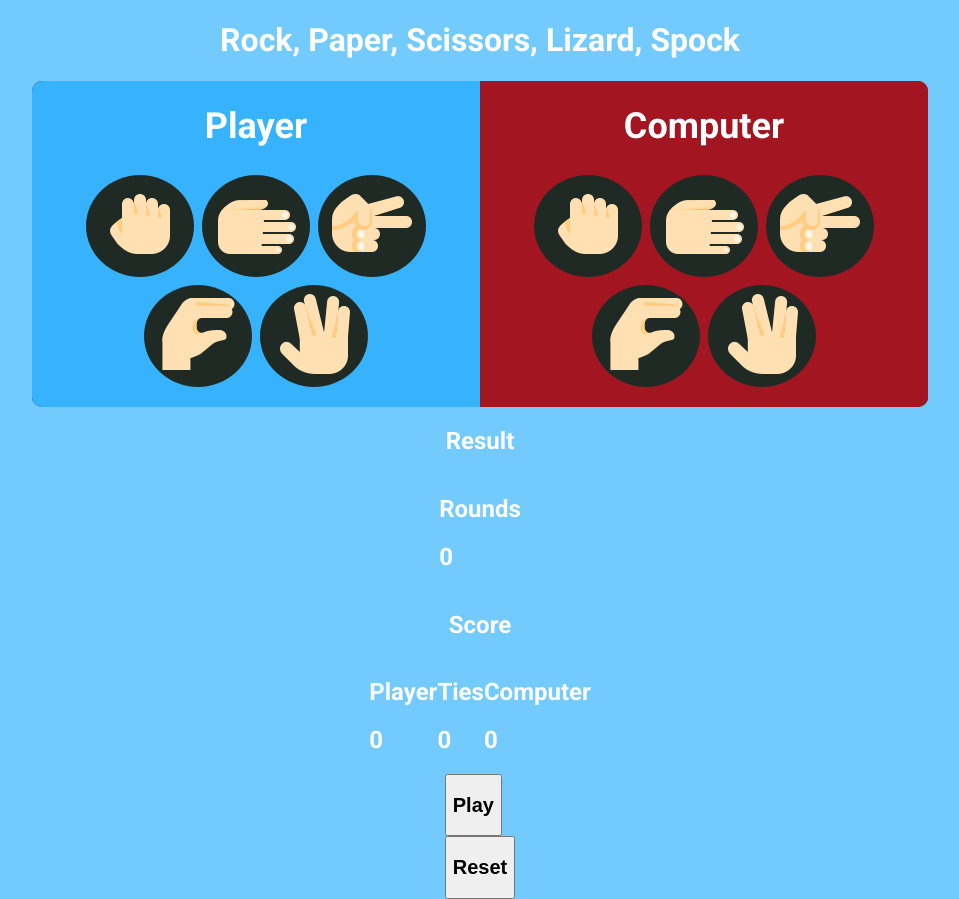
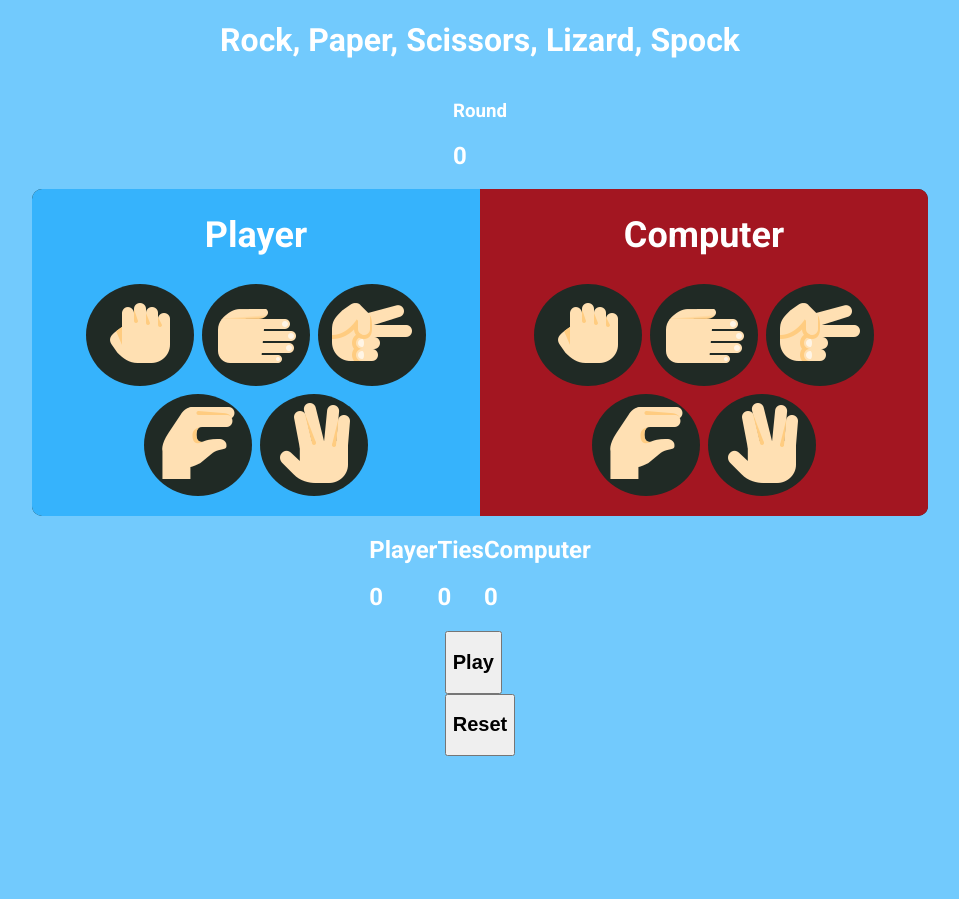
Before and after one commit to MattFerzz/unq-ui-matias-fernandez-trabajo-final, a React (Create React App) app: page /pve in a window 1280 px wide. Shown: the whole page, without its empty margins (160-1119 px from the left). After the commit the page ends 800 px from the top, so only its background shows below. Built offline with nearby package versions, Linux system fonts and the light colour scheme.

Commit message:
:lipstick: improved winner feedback

```diff
--- a/src/Game.jsx
+++ b/src/Game.jsx
@@ -1,4 +1,5 @@
 import { Link } from "react-router-dom";
+import { useEffect } from "react";
 import { useState } from "react";
 import { playRoundAgainstAI } from "./rpsls";
 import ChoiceSelection from "./ChoiceSelection";
@@ -6,37 +7,61 @@ import ChoiceSelection from "./ChoiceSelection";
 const Game = () => {
   const [playerChoice, setPlayerChoice] = useState("");
   const [computerChoice, setComputerChoice] = useState("");
-  const [winner, setWinner] = useState("");
+  const [resultInfo, setResultInfo] = useState("");
   const [rounds, setRounds] = useState(0);
   const [playerWins, setPlayerWins] = useState(0);
   const [computerWins, setComputerWins] = useState(0);
   const [ties, setTies] = useState(0);
+  const [resultBox, setResultBox] = useState(<></>);
 
   const handlePlayRound = () => {
     if (!!playerChoice) {
       const result = playRoundAgainstAI({
-      name: "player1",
+        name: "Player",
         choice: playerChoice,
       });
-    setWinner(result.result);
       setRounds(rounds + 1);
-    setComputerChoice(result["computer"]);
-    if (result.result === "player1") {
+      setComputerChoice(result["Computer"]);
+      if (result.result === "Player") {
         setPlayerWins(playerWins + 1);
-    } else if (result.result === "computer") {
+        setResultInfo({
+          message: "🎉 " + result.result + " wins! 🎉",
+          style: "p1",
+        });
+      } else if (result.result === "Computer") {
         setComputerWins(computerWins + 1);
+        setResultInfo({
+          message: "🤖 " + result.result + " wins 🤖",
+          style: "p2",
+        });
       } else {
         setTies(ties + 1);
-    }}
-    else {
+        setResultInfo({
+          message: "😯 It's a " + result.result + " 😯",
+          style: "tie",
+        });
+      }
+    } else {
       alert("Please choose before playing!!");
     }
   };
 
+  useEffect(() => {
+    if (!!resultInfo) {
+      setResultBox(
+        <div className={"container-result " + resultInfo.style}>
+          <h2>{resultInfo.message}</h2>
+        </div>
+      );
+    } else {
+      setResultBox(<></>);
+    }
+  }, [resultInfo]);
+
   const handleResetGame = () => {
     setPlayerChoice("");
     setComputerChoice("");
-    setWinner("");
+    setResultInfo("");
     setRounds(0);
     setPlayerWins(0);
     setComputerWins(0);
@@ -77,6 +102,10 @@ const Game = () => {
         <div className="container-title">
           <h1>Rock, Paper, Scissors, Lizard, Spock</h1>
         </div>
+        <div className="container-round">
+          <h3>Round</h3>
+          <h2 className="no-margin-top">{rounds}</h2>
+        </div>
         <div className="container-selection">
           <div className="container-selection-player p1">
             <div className="container-selection-title">
@@ -98,35 +127,18 @@ const Game = () => {
               setChoice={() => {}}
               buttonClass="container-selection-button disabled"
               activeChoice={computerChoice}
+              animated={true}
             />
           </div>
         </div>
-        <div className="container-result">
-          <div className="container-result-title">
-            <h2>Result</h2>
-          </div>
-          <div className="container-result-winner">
-            <h2>{winner}</h2>
-          </div>
-        </div>
-        <div className="container-rounds">
-          <div className="container-rounds-title">
-            <h2>Rounds</h2>
-          </div>
-          <div className="container-rounds-rounds">
-            <h2>{rounds}</h2>
-          </div>
-        </div>
+        {resultBox}
         <div className="container-score">
-          <div className="container-score-title">
-            <h2>Score</h2>
-          </div>
           <div className="container-score-score">
-            <div className="container-score-score-player">
+            <div className="container-score-counter">
               <h2>Player</h2>
               <h2>{playerWins}</h2>
             </div>
-            <div className="container-ties">
+            <div className="container-score-counter">
               <div className="container-ties-title">
                 <h2>Ties</h2>
               </div>
@@ -134,7 +146,7 @@ const Game = () => {
                 <h2>{ties}</h2>
               </div>
             </div>
-            <div className="container-score-score-computer">
+            <div className="container-score-counter">
               <h2>Computer</h2>
               <h2>{computerWins}</h2>
             </div>
```
Lines whose indentation alone changed are shown as unchanged.
